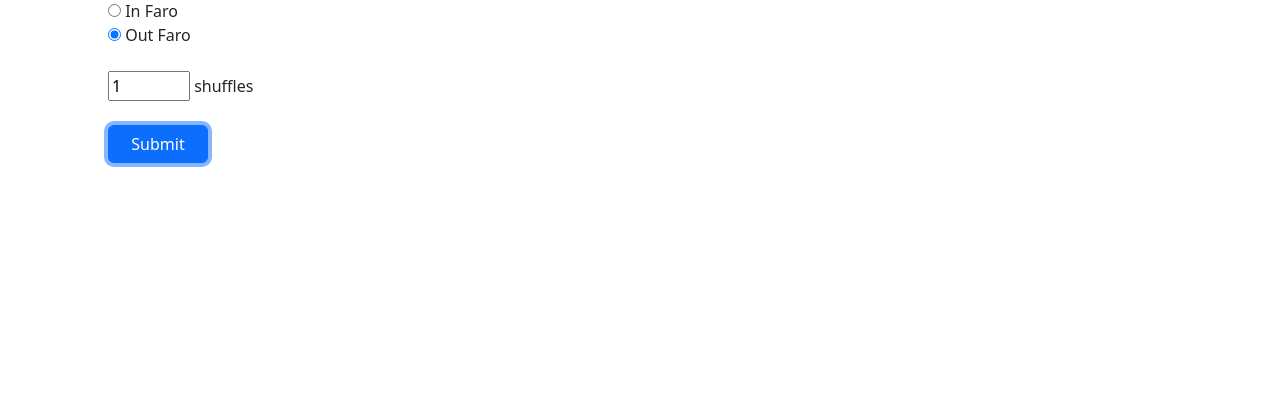
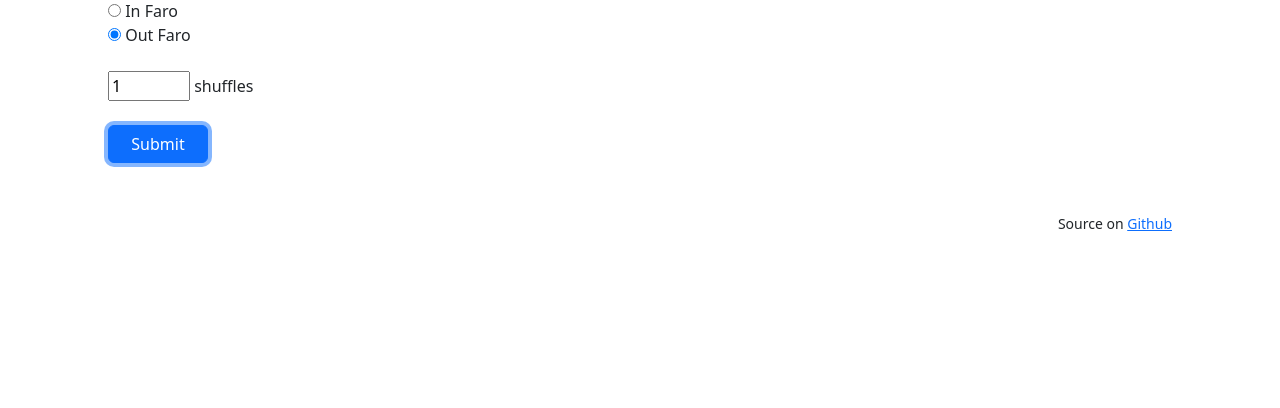
Before and after one commit to jaceygan/cardshuffle, a Flask app: page / in a window 1280 px wide. Shown: the part 257-665 px from the top of the page. Run offline with Flask 3, Linux system fonts and the light colour scheme.

Commit message:
added link to github

```diff
--- a/templates/deckOrder.html
+++ b/templates/deckOrder.html
@@ -20,6 +20,9 @@
         {% autoescape false %}
         <h5>{{output}}</h5>
         {% endautoescape %}
+        <br>
+        <br>
+        <p align="right"><small>Source on <a href="https://github.com/jaceygan/cardshuffle">Github</a></small></p>
 
 
     </div>
--- a/templates/index.html
+++ b/templates/index.html
@@ -31,7 +31,11 @@
             <br>
             <button class="btn btn-outline-primary" type="submit" autofocus style="width:100px">Submit</button>
         </form>
+        <br>
+        <br>
+        <p align="right"><small>Source on <a href="https://github.com/jaceygan/cardshuffle">Github</a></small></p>
     </div>
+
     <script src="https://cdn.jsdelivr.net/npm/bootstrap@5.3.2/dist/js/bootstrap.bundle.min.js"
         integrity="sha384-C6RzsynM9kWDrMNeT87bh95OGNyZPhcTNXj1NW7RuBCsyN/o0jlpcV8Qyq46cDfL"
         crossorigin="anonymous"></script>
```
